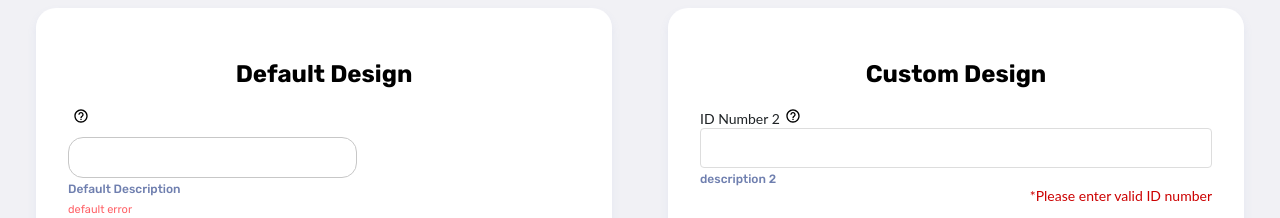
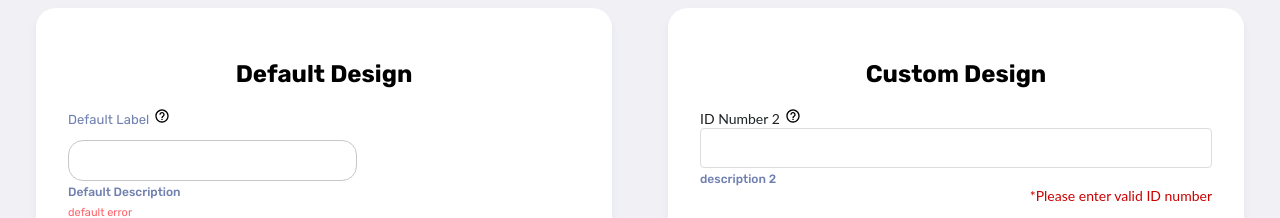
Before and after one commit to shinghuey27/dyno-web, a React (Create React App) app: page / in a window 1280 px wide. Shown: the top 218 px of the page. Built offline with nearby package versions, Linux system fonts and the light colour scheme.

Commit message:
Latest demo

```diff
--- a/src/Screen/DefaultDesign.js
+++ b/src/Screen/DefaultDesign.js
@@ -19,7 +19,7 @@ const DefaultDesign = () => {
       {/* 7 Molecules  */}
       {/* 1. Textbox */}
 
-      <Textbox labelD text description error tooltip />
+      <Textbox label text description error tooltip />
 
       {/* ------------------------------------------------- */}
       {/* 2. Searchbar */}
```
